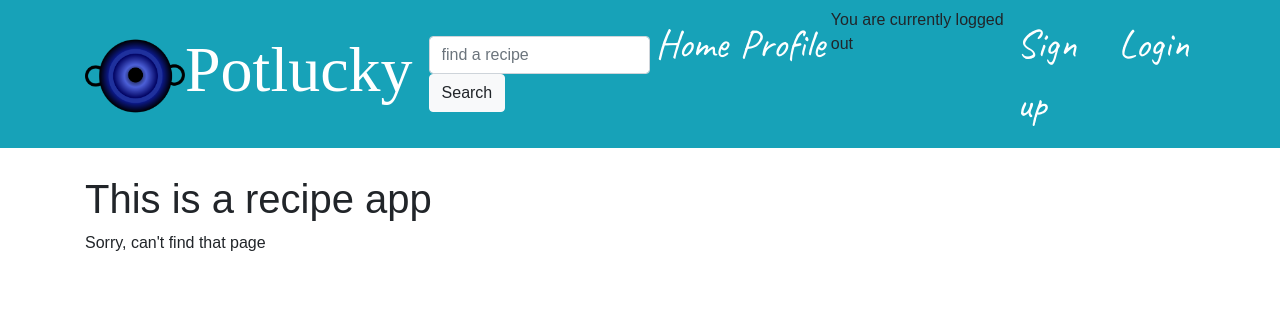
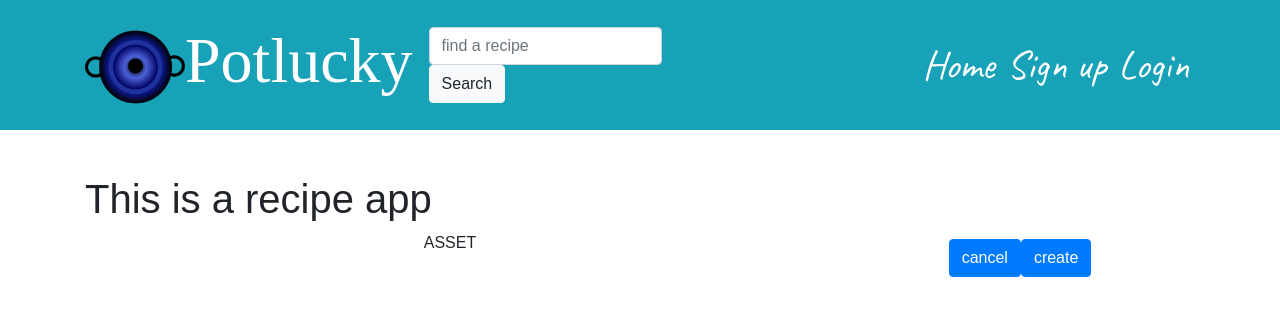
Before and after one commit to CozyPlantlady/potluck-recipe-app, a React (Create React App) app: page /recipes/create in a window 1280 px wide. Shown: the top 316 px of the page. Built offline with nearby package versions, Linux system fonts and the light colour scheme; no server answers; a web font is replaced by a local one.

Commit message:
Add RecipeForm boilerplate

```diff
--- a/src/App.js
+++ b/src/App.js
@@ -5,6 +5,7 @@ import {Route,Switch} from 'react-router-dom';
 import './api/axiosDefaults';
 import SignUpForm from './pages/auth/SignupForm';
 import LogInForm from './pages/auth/LoginForm';
+import RecipeCreateForm from './pages/recipes/RecipeCreateForm';
 
 function App() {
 
@@ -18,6 +19,7 @@ function App() {
           <Route exact path="/profiles" render={() => <h1>Profile</h1>} />
           <Route exact path="/login" render={() => <LogInForm /> } />
           <Route exact path="/signup" render={() => <SignUpForm /> } />
+          <Route exact path="/recipes/create" render={() => <RecipeCreateForm /> } />
           <Route render={() => <p>Sorry, can't find that page</p>} />
         </Switch>
       </Container>
--- a/src/components/NavBar.js
+++ b/src/components/NavBar.js
@@ -5,10 +5,13 @@ import styles from '../components/styles/NavBar.module.css';
 import { NavLink } from "react-router-dom";
 import { useCurrentUser, useSetCurrentUser } from '../contexts/CurrentUserContext';
 import axios from 'axios';
+import useClickOutsideToggle from '../hooks/useClickOutsideToggle';
 
 const NavBar = () => {
   const currentUser = useCurrentUser();
   const setCurrentUser = useSetCurrentUser();
+
+  const { expanded, setExpanded, ref } = useClickOutsideToggle();
 
   const handleLogOut = async () => {
     try {
@@ -30,6 +33,12 @@ const NavBar = () => {
   const loggedInIcons =
   <>
     <NavLink
+    to="/profiles/"
+    className={styles.NavLink}>
+    Profile
+    </NavLink>
+
+    <NavLink
       className={styles.NavLink}
       to="/"
       onClick={handleLogOut}>
@@ -40,13 +49,12 @@ const NavBar = () => {
       className={styles.NavLink}
       to={`/profiles/${currentUser?.profile_id}`}
       >
-      <img src={currentUser?.profile_image} alt="profile"/>
+      <img src={currentUser?.profile_image} style={{ width: 40, height: 40 }} alt="profile" />
     </NavLink>
   </>;
 
   const loggedOutIcons = (
     <>
-    <p> You are currently logged out</p>
     <NavLink
       to="/signup"
       className={styles.NavLink}
@@ -61,7 +69,7 @@ const NavBar = () => {
   );
 
   return (
-    <Navbar className={styles.NavBar} bg="info" variant="dark" expand="lg" fixed="top">
+    <Navbar expanded={expanded} className={styles.NavBar} bg="info" variant="dark" expand="lg" fixed="top">
       <Container>
         <NavLink exact to="/">
           <Navbar.Brand
@@ -70,26 +78,25 @@ const NavBar = () => {
             <img src={logo} alt="logo" height="100" />Potlucky
           </Navbar.Brand>
         </NavLink>
-          {currentUser && addRecipe}
-            <Navbar.Toggle aria-controls="basic-navbar-nav" />
+
+        <Navbar.Toggle
+          ref={ref}
+          onClick={() => setExpanded(!expanded)}
+          aria-controls="basic-navbar-nav" />
         <Navbar.Collapse id="basic-navbar-nav" >
           <Form>
             <FormControl type="text" placeholder="find a recipe"/>
             <Button variant="light">Search</Button>
           </Form>
+
+          {currentUser && addRecipe}
+
           <Nav className="ml-auto">
             <NavLink
             to="/"
-                  className={styles.NavLink}
-                  >Home
+            className={styles.NavLink}>
+              Home
             </NavLink>
-
-                  <NavLink
-                  to="/profiles/"
-                  className={styles.NavLink}>
-                  Profile
-                  </NavLink>
-
             {currentUser ? loggedInIcons : loggedOutIcons}
           </Nav>
         </Navbar.Collapse>
--- /dev/null
+++ b/src/hooks/useClickOutsideToggle.js
@@ -0,0 +1,22 @@
+import { useEffect, useRef, useState } from 'react'
+
+const useClickOutsideToggle = () => {
+    const [expanded, setExpanded] = useState(false);
+    const ref = useRef(null);
+    useEffect(() => {
+      const handeClickOutside = (event) => {
+        if (ref.current && !ref.current.contains(event.target)){
+          setExpanded(false)
+        };
+      };
+      document.addEventListener('mouseup', handeClickOutside)
+      return () => {
+        document.removeEventListener('mouseup', handeClickOutside)
+      };
+    }, [ref]);
+
+  return { expanded, setExpanded, ref};
+
+};
+
+export default useClickOutsideToggle;
--- /dev/null
+++ b/src/pages/recipes/RecipeCreateForm.js
@@ -0,0 +1,57 @@
+import React, { useState } from "react";
+
+import Form from "react-bootstrap/Form";
+import Button from "react-bootstrap/Button";
+import Row from "react-bootstrap/Row";
+import Col from "react-bootstrap/Col";
+import Container from "react-bootstrap/Container";
+
+function RecipeCreateForm() {
+
+    const [errors, setErrors] = useState({});
+
+
+    const textFields = (
+      <div className="text-center">
+        {/* Add your form fields here */}
+
+
+
+        <Button
+          onClick={() => {}}
+        >
+          cancel
+        </Button>
+        <Button type="submit">
+          create
+        </Button>
+      </div>
+    );
+
+    return (
+        <Form>
+          <Row>
+            <Col>
+              <Container>
+                <Form.Group className="text-center">
+
+                    <Form.Label
+                      className="d-flex justify-content-center"
+                      htmlFor="image-upload"
+                    >
+                      ASSET
+                    </Form.Label>
+
+                </Form.Group>
+                <div className="d-md-none">{textFields}</div>
+              </Container>
+            </Col>
+            <Col md={5} lg={4} className="d-none d-md-block p-0 p-md-2">
+              <Container>{textFields}</Container>
+            </Col>
+          </Row>
+        </Form>
+      );
+    }
+
+    export default RecipeCreateForm;
```
Lines whose indentation alone changed are shown as unchanged.
